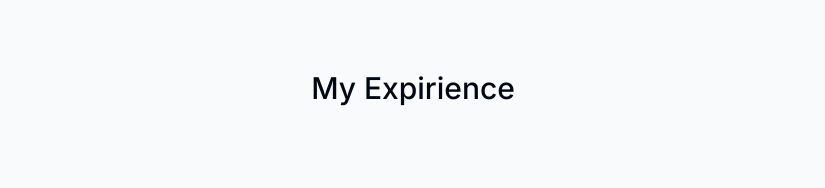
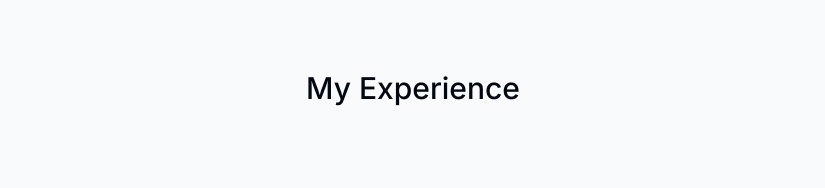
Before and after one commit to Tally2014/portfolio, a Next.js app: page / in a window 1280 px wide. Shown: the part 3030-3218 px from the top of the page, without its empty margins (227-1052 px from the left). Built offline with nearby package versions, Linux system fonts and the light colour scheme.

Commit message:
fix - correct Experience spelling

```diff
--- a/app/page.tsx
+++ b/app/page.tsx
@@ -3,7 +3,7 @@ import SectionDivider from "@/components/SectionDivider";
 import About from "@/components/About";
 import Projects from "@/components/Projects";
 import Skills from "@/components/Skills";
-import Expirience from "@/components/Expirience";
+import Experience from "@/components/Experience";
 export default function Home() {
   return (
     <main className="flex flex-col items-center px-4">
@@ -12,7 +12,7 @@ export default function Home() {
       <About />
       <Projects />
       <Skills />
-      <Expirience />
+      <Experience />
       <SectionDivider />
       <SectionDivider />
     </main>
--- /dev/null
+++ b/components/Experience.tsx
@@ -0,0 +1,11 @@
+import React from "react";
+import SectionHeading from "./SectionHeading";
+import { useSectionInView } from "@/lib/hooks";
+
+export default function Experience() {
+  return (
+    <section>
+      <SectionHeading>My experience</SectionHeading>
+    </section>
+  );
+}
--- a/components/Expirience.tsx
+++ /dev/null
@@ -1,10 +0,0 @@
-import React from "react";
-import SectionHeading from "./SectionHeading";
-
-export default function Expirience() {
-  return (
-    <section>
-      <SectionHeading>My expirience</SectionHeading>
-    </section>
-  );
-}
```
